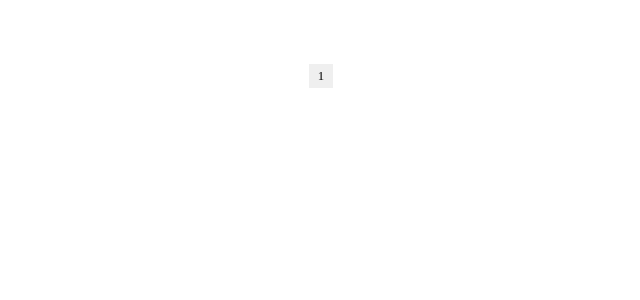
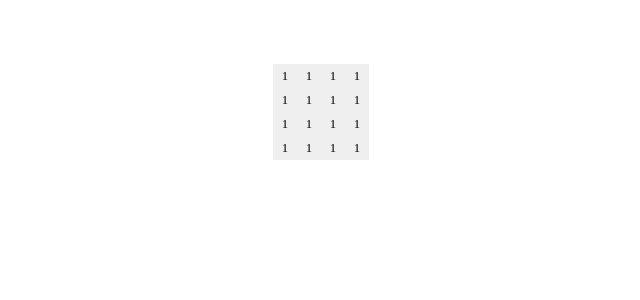
Before and after one commit to sophiamersmann/minesweeper, a Vue app: page / in a window 1280 px wide. Shown: the top 300 px of the page, without its empty margins (319-959 px from the left). Built offline with nearby package versions, Linux system fonts and the light colour scheme.

Commit message:
Add grid component

```diff
--- a/src/App.vue
+++ b/src/App.vue
@@ -1,14 +1,14 @@
 <template>
-  <Cell/>
+  <Grid/>
 </template>
 
 <script>
-import Cell from './components/Cell.vue';
+import Grid from './components/Grid.vue';
 
 export default {
   name: 'App',
   components: {
-    Cell,
+    Grid,
   },
 };
 </script>
--- /dev/null
+++ b/src/components/Grid.vue
@@ -0,0 +1,31 @@
+<template>
+  <div class="grid">
+    <div
+      class="grid__row"
+      v-for="(row, i) in size"
+      :key="i"
+    >
+      <Cell
+        class="grid__cell"
+        v-for="(cell, j) in size"
+        :key="j"
+      />
+    </div>
+  </div>
+</template>
+
+<script>
+import Cell from './Cell.vue';
+
+export default {
+  name: 'Grid',
+  components: {
+    Cell,
+  },
+  data() {
+    return {
+      size: 4,
+    };
+  },
+};
+</script>
```
